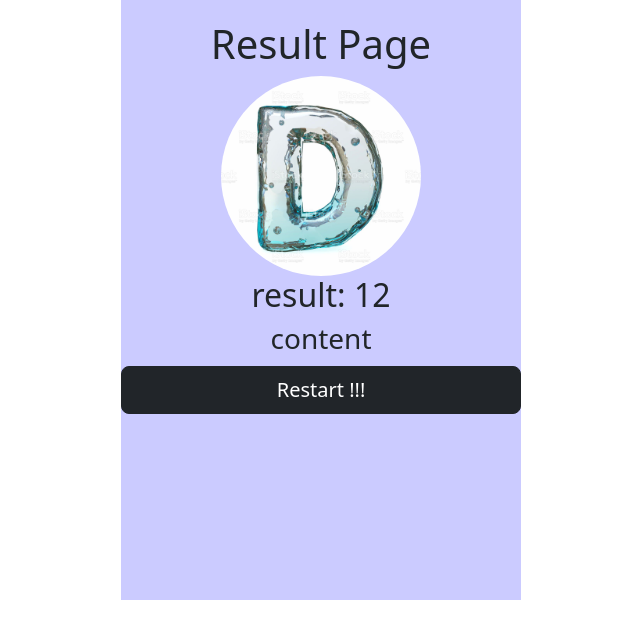
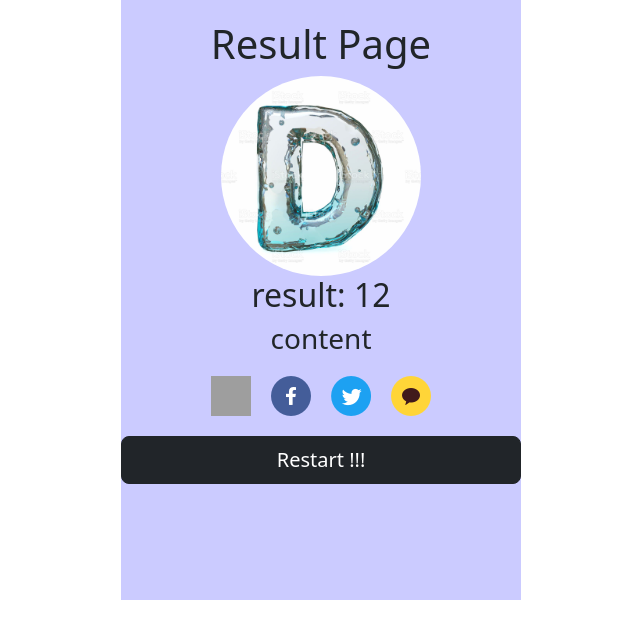
Before and after one commit to gee2450/mbti_test_react, a React (Create React App) app: page /result in a window 1280 px wide. Shown: the top 638 px of the page, without its empty margins (319-959 px from the left). Built offline with nearby package versions, Linux system fonts and the light colour scheme; grey boxes are pictures that could not be loaded.

Commit message:
Add function sharing twitter, facebook, url - Edit Result.jsx

```diff
--- a/src/pages/Result.jsx
+++ b/src/pages/Result.jsx
@@ -5,18 +5,26 @@ import StyledArticle from '../component/Article';
 import styled from 'styled-components';
 import 'bootstrap/dist/css/bootstrap.min.css';
 
-const StyledImage = styled.img`
+const ResultImage = styled.img`
   width: 200px;
   height: 200px;
   margin: 0 auto;
   display: block;
   border-radius: 70%;
 `
+const ShareImage = styled.img`
+  width: 40px;
+  height: 40px;
+  margin: 10px;
+`
 const StyledDiv = styled.div`
   margin-bottom: 10px;
 `
 
 const Result = () => {
+  // image 확인용 test 숫자
+  const imgTest = "12";
+
   const resultImages = [
     {"result": "1", "title":"result: 1", "content":"content", "src": "/images/ENFJ.jpg"},
     {"result": "2", "title":"result: 2", "content":"content", "src": "/images/ENFP.jpg"},
@@ -44,8 +52,58 @@ const Result = () => {
     }
   }
 
-  // image 확인용 test 숫자
-  const imgTest = "12";
+
+function getUrl(){
+  var url = window.document.location.href;  //url에는 현재 주소값을 넣어줌
+  return url;
+}
+
+// share functions
+function shareTwitter() {
+  var sendText = "test "; // 전달할 텍스트
+  var sendUrl = getUrl(); // 전달할 URL
+  window.open("https://twitter.com/intent/tweet?text=" + sendText + "&url=" + sendUrl);
+  console.log("Twitter finish");
+}
+function shareFacebook() {
+  var sendUrl = getUrl(); // 전달할 URL
+  console.log("http://www.facebook.com/sharer/sharer.php?u=" + sendUrl);
+  window.open("http://www.facebook.com/sharer/sharer.php?u=" + sendUrl);
+}
+function shareKakao() {
+  var sendUrl = getUrl();
+
+  console.log("?");
+  // 카카오링크 버튼 생성
+  // Kakao.Link.createDefaultButton({
+  //     container: '#kakao_image', // 카카오공유버튼ID
+  //     objectType: 'feed',
+  //     content: {
+  //     title: "나는 어떻게 계획을 세우는 타입일까?", // 보여질 제목
+  //     description: "!! test !!", // 보여질 설명
+  //     imageUrl: resultImages[imgTest * 1 - 1], // 콘텐츠 URL
+  //     link: {
+  //         mobileWebUrl: sendUrl,
+  //         webUrl: sendUrl
+  //     }
+  //     }
+  // });
+}
+function shareUrl() {
+  var sendUrl = getUrl();
+
+  var textarea = document.createElement("textarea");
+
+  document.body.appendChild(textarea);
+  textarea.value = sendUrl;  // textarea 값에 sendUrl를 넣어줌
+  textarea.select();  //textarea를 설정
+  document.execCommand("copy");   // 복사
+  document.body.removeChild(textarea); //extarea 요소를 없애줌
+
+  alert("URL이 복사되었습니다.")  // 알림창
+  return sendUrl;
+}
+
 
   return (
     <StyledArticle>
@@ -55,9 +113,9 @@ const Result = () => {
           if (idx+1 == imgTest) {
             return (
               <StyledDiv className="content" key={idx}>
-                <StyledImage
+                <ResultImage
                   src={content["src"]} alt={content["src"]}>
-                </StyledImage>
+                </ResultImage>
                 <h2>{content["title"]}</h2>
                 <h3>{content["content"]}</h3>
               </StyledDiv>
@@ -65,6 +123,20 @@ const Result = () => {
           }
         })
       }
+      <StyledDiv>
+        <a href="#" title="새창" onClick={shareUrl}>
+          <ShareImage src="/images/icon-link.png" alt="link" />
+        </a>
+        <a onClick={shareFacebook}>
+          <ShareImage src="/images/icon-facebook.png" alt="" />
+        </a>
+        <a onClick={shareTwitter}>
+          <ShareImage src="/images/icon-twitter.png" alt="" />
+        </a>
+        <a onClick={shareKakao}>
+          <ShareImage src="/images/icon-kakao.png" alt="" />
+        </a>
+      </StyledDiv>
       <StyledDiv className="btn-wrap d-grid gap-2">
         <Button className='btn-test-result' variant="dark" size="lg" onClick={nextPage}>Restart !!!</Button>
       </StyledDiv>
```
